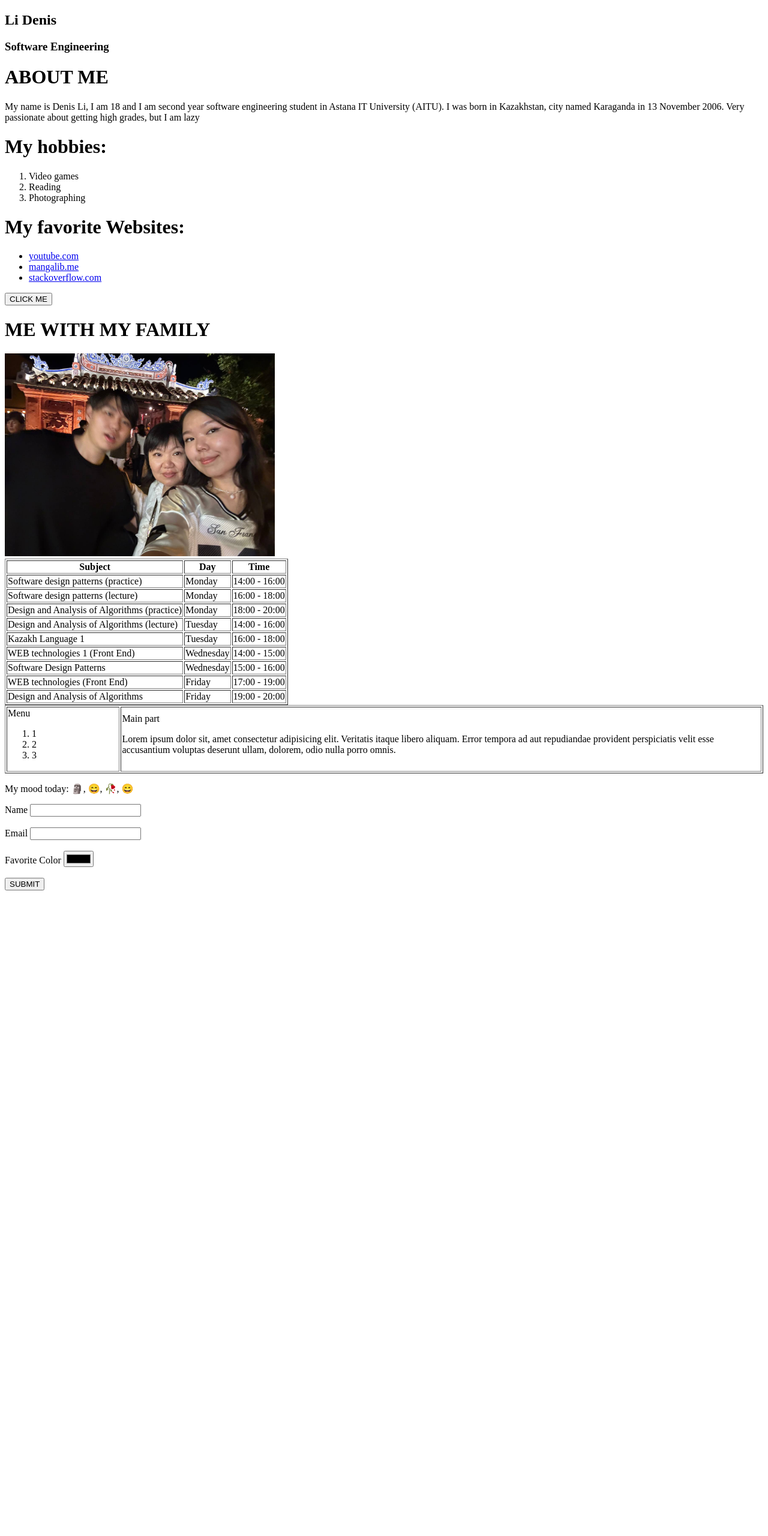
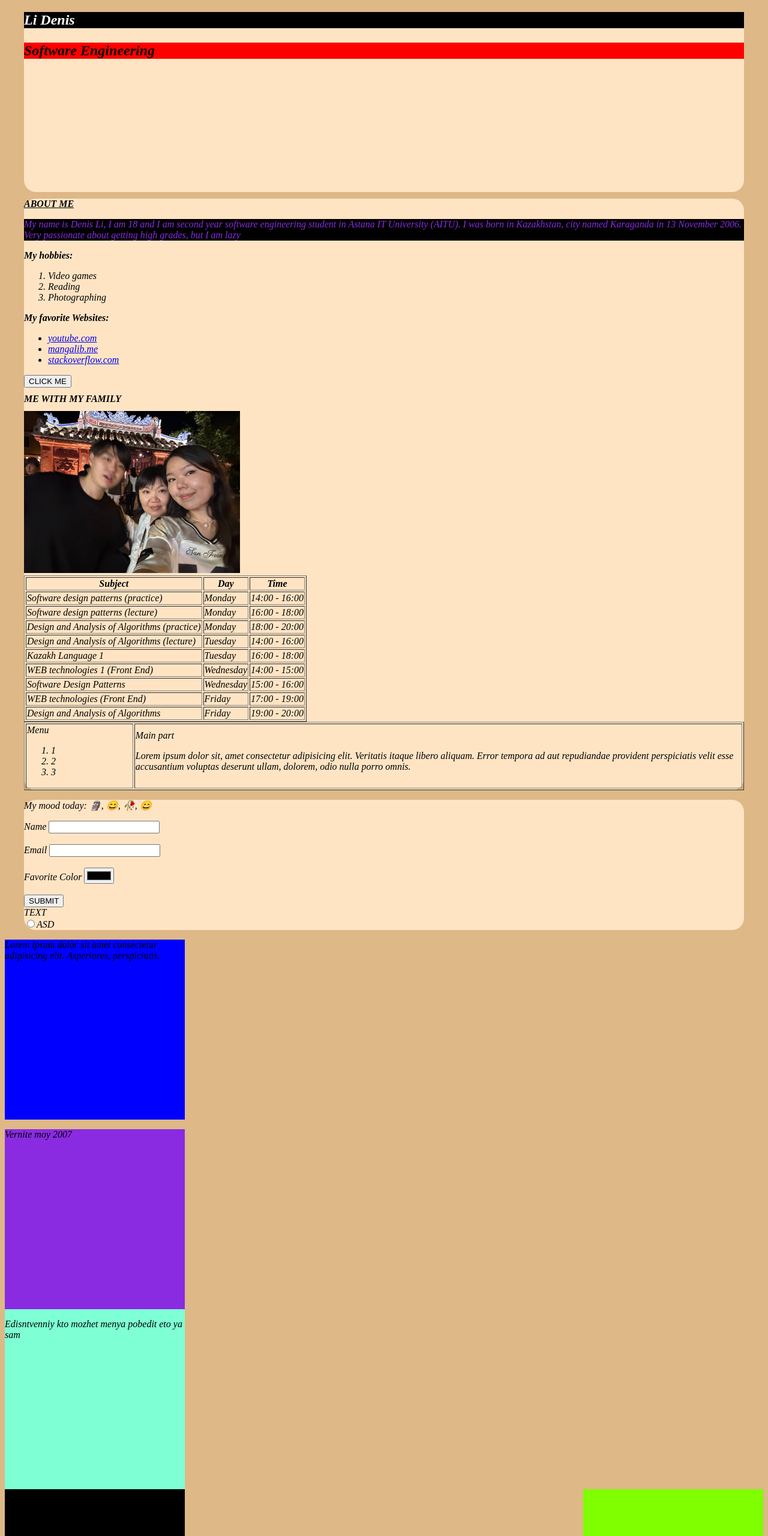
Before and after one commit to fallendwn/frontendAITU, a plain HTML site: page index.html in a window 1280 px wide. Shown: the top 2560 px of the page at 60% size. Before the commit the page ends 1492 px from the top, so only its background shows below. Drawn offline with Linux system fonts and the light colour scheme.

Commit message:
feat: added css

```diff
--- a/index.html
+++ b/index.html
@@ -1,16 +1,22 @@
 <!DOCTYPE html>
 <html lang="en">
-<head>
+<head >
     <meta charset="UTF-8">
     <meta name="viewport" content="width=device-width, initial-scale=1.0">
     <title>My First Webpage</title>
+    <link rel="stylesheet" href="style.css">
+    <link rel="icon" type="image/png" href="icon.png">
 </head>
 <body>
-    <h2>Li Denis</h2>
-    <h3>Software Engineering</h3>
-    <h1>ABOUT ME</h1>
+<div class="header">
+    <h2 class = "salam">Li Denis</h2>
+    <h3 id = "salam1">Software Engineering</h3>
+</div>
 
-    <p>
+<div class = "body">
+    <h1 id = "main-heading">ABOUT ME</h1>
+
+    <p class = "salam" style = "color: blueviolet">
         My name is Denis Li, I am 18 and I am second year software engineering student in Astana IT University (AITU).
         I was born in Kazakhstan, city named Karaganda in 13 November 2006. Very passionate about getting high grades, but I am lazy
     </p>
@@ -207,7 +213,9 @@
             </tr>
 
         </table>
+    </div>
 
+    <div class = "footer">
     <p>
         My mood today: 	&#128511;, &#128516;, 🥀, 	&#128516;
     </p>
@@ -228,5 +236,42 @@
         <br>
         <button type="submit">SUBMIT</button>
     </form>
+
+    <form>
+
+        <label for="">TEXT</label>
+        <br>
+        <input type="radio">ASD
+
+    </form>
+</div>
+
+<div class="testPositionDefault">
+
+    <p>Lorem ipsum dolor sit amet consectetur adipisicing elit. Asperiores, perspiciatis.</p>
+
+</div>
+
+<div class = "testPositionRelative">
+
+    <p>Vernite moy 2007</p>
+
+</div>
+
+<div class = "testPositionAbsolute">
+
+    <p>Edisntvenniy kto mozhet menya pobedit eto ya sam</p>
+
+</div>
+
+
 </body>
+
+<div class = "floatLeft">
+
+</div>
+
+<div class="floatRight">
+
+</div>
 </html>
--- /dev/null
+++ b/style.css
@@ -0,0 +1,115 @@
+body{
+    font-style: italic;
+    background-color:burlywood
+}
+
+.salam{
+
+    background-color: black;
+    color: white;
+
+}
+
+#salam1{
+
+    background-color: red;
+
+}
+
+#main-heading{
+
+    text-decoration: underline;
+
+}
+
+.header{
+
+
+    height: 300px;
+    width: 1200px;
+    margin: 0 auto;
+    background-color: bisque;
+    border-radius: 20px;
+
+}
+
+.body{
+
+    height: auto;
+    width: 1200px;
+    margin: 0 auto;
+    background-color: bisque;
+    border-radius: 20px;
+}
+
+.footer{
+    height: auto;
+    width: 1200px;
+    margin: 0 auto;
+    border-radius: 20px;
+    background-color: bisque;
+}
+
+.testPositionDefault{
+
+    height: 300px;
+    position:default;
+    width: 300px;
+    background-color: blue;
+
+}
+
+.testPositionRelative{
+
+
+    height: 300px;
+    position: relative;
+    width: 300px;
+    background-color: blueviolet;
+}
+
+
+.testPositionAbsolute{
+
+    height: 300px;
+    width: 300px;
+    background-color: aquamarine;
+    position: absolute;
+
+}
+
+h1{
+
+    font-size: 1em;
+
+}
+
+
+h3{
+    font-size: 150%;
+}
+
+img{
+
+    width: 30%;
+
+}
+
+.floatLeft{
+
+    width: 300px;
+    height: 300px;
+    background-color: black;
+    float: left;
+    margin-top: 300px;
+}
+
+.floatRight{
+
+    width: 300px;
+    height: 300px;
+    background-color: chartreuse;
+    float: right;
+    margin-top: 300px;
+
+}
```
Also changed, not shown: icon.png (added).
